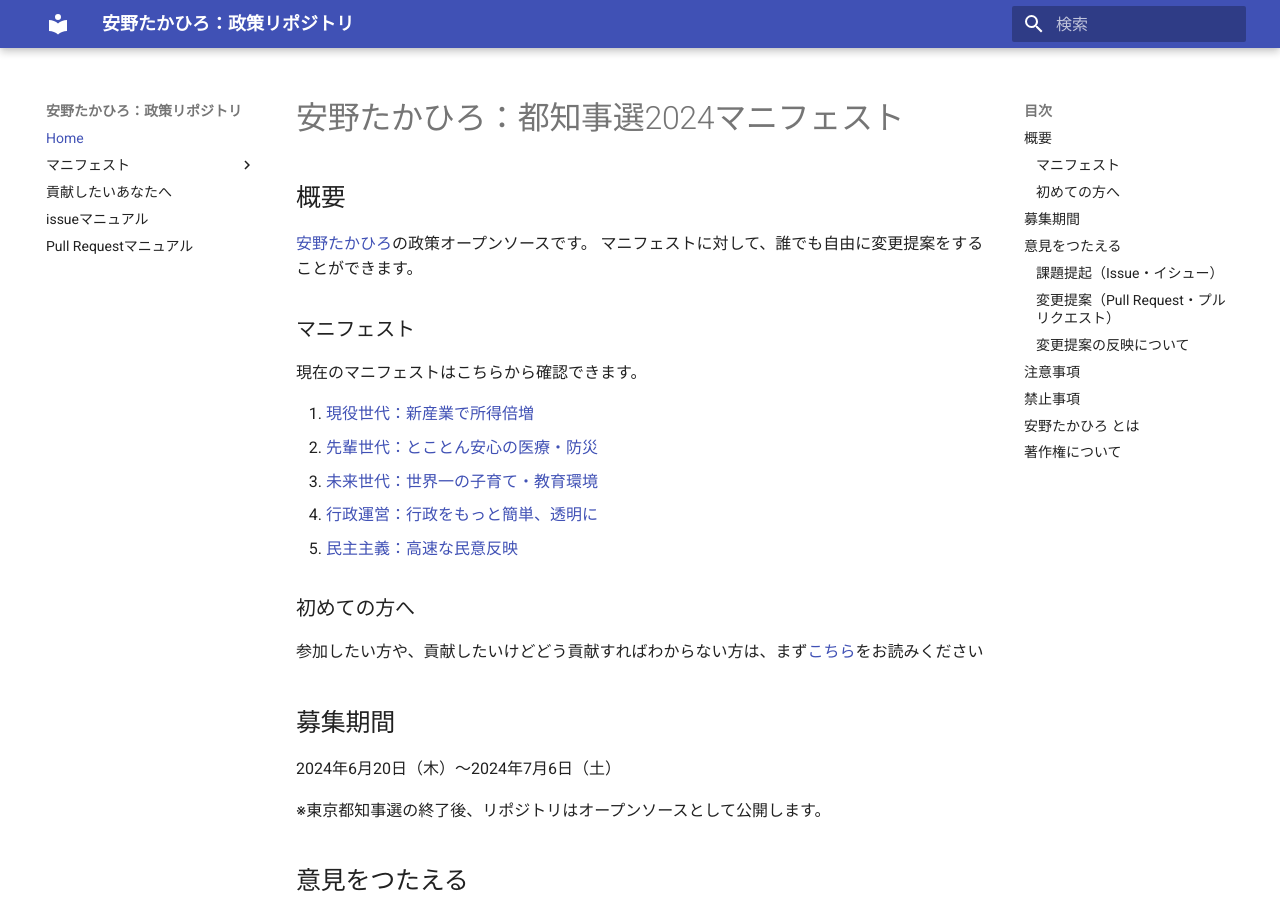
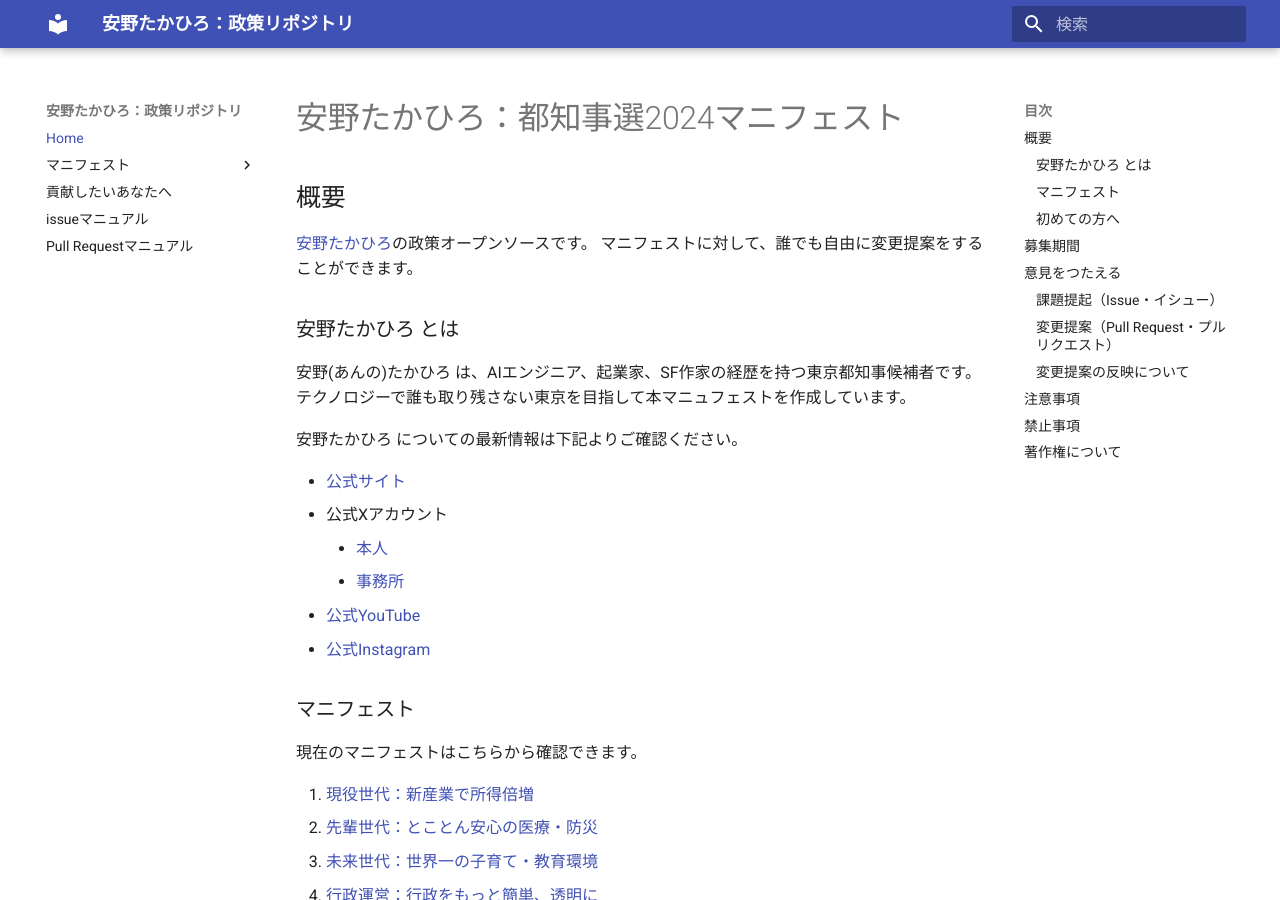
Before and after one commit to takahiroanno2024/election2024, an MkDocs documentation site: the page built from docs/index.md, in a window 1280 px wide and 900 px high. Built offline with MkDocs 1.6.1 and Material for MkDocs 9.7.7, drawn with Linux system fonts in a browser that asks for light colours; some of the changed text lies outside the part shown.

```diff
--- a/docs/index.md
+++ b/docs/index.md
@@ -5,6 +5,20 @@
 
 [安野たかひろ](https://takahiroanno.com)の政策オープンソースです。
 マニフェストに対して、誰でも自由に変更提案をすることができます。
+
+### 安野たかひろ とは
+
+安野(あんの)たかひろ は、AIエンジニア、起業家、SF作家の経歴を持つ東京都知事候補者です。テクノロジーで誰も取り残さない東京を目指して本マニュフェストを作成しています。
+
+
+安野たかひろ についての最新情報は下記よりご確認ください。
+
+- [公式サイト](https://takahiroanno.com)
+- 公式Xアカウント
+    - [本人](https://x.com/takahiroanno)
+    - [事務所](https://x.com/annotakahiro24)
+- [公式YouTube](https://www.youtube.com/@shumicode)
+- [公式Instagram](https://www.instagram.com/annotakahiro2024)
 
 ### マニフェスト
 
```
Also changed, not shown: other parts of docs/index.md (+0 -14 lines).
